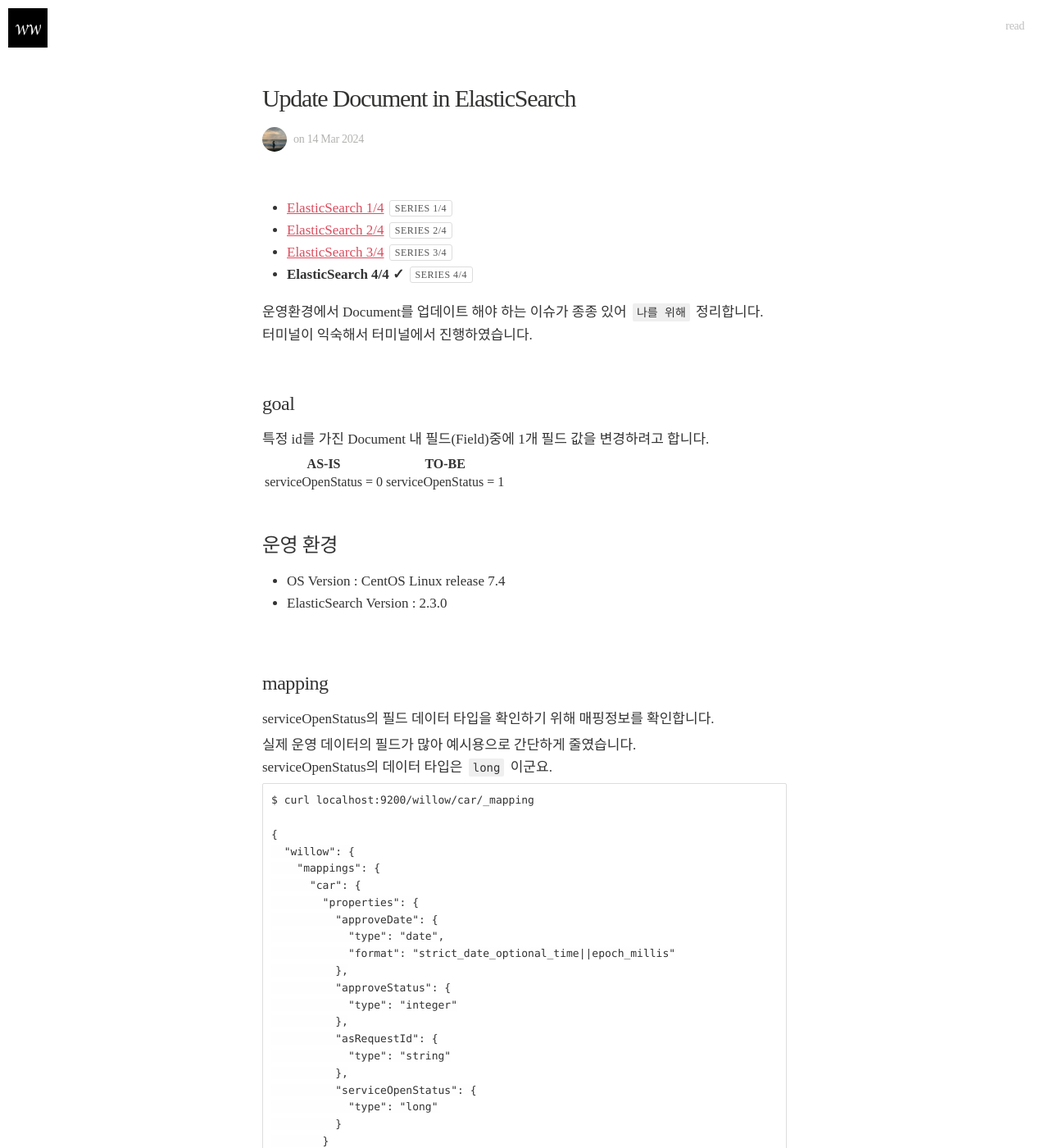
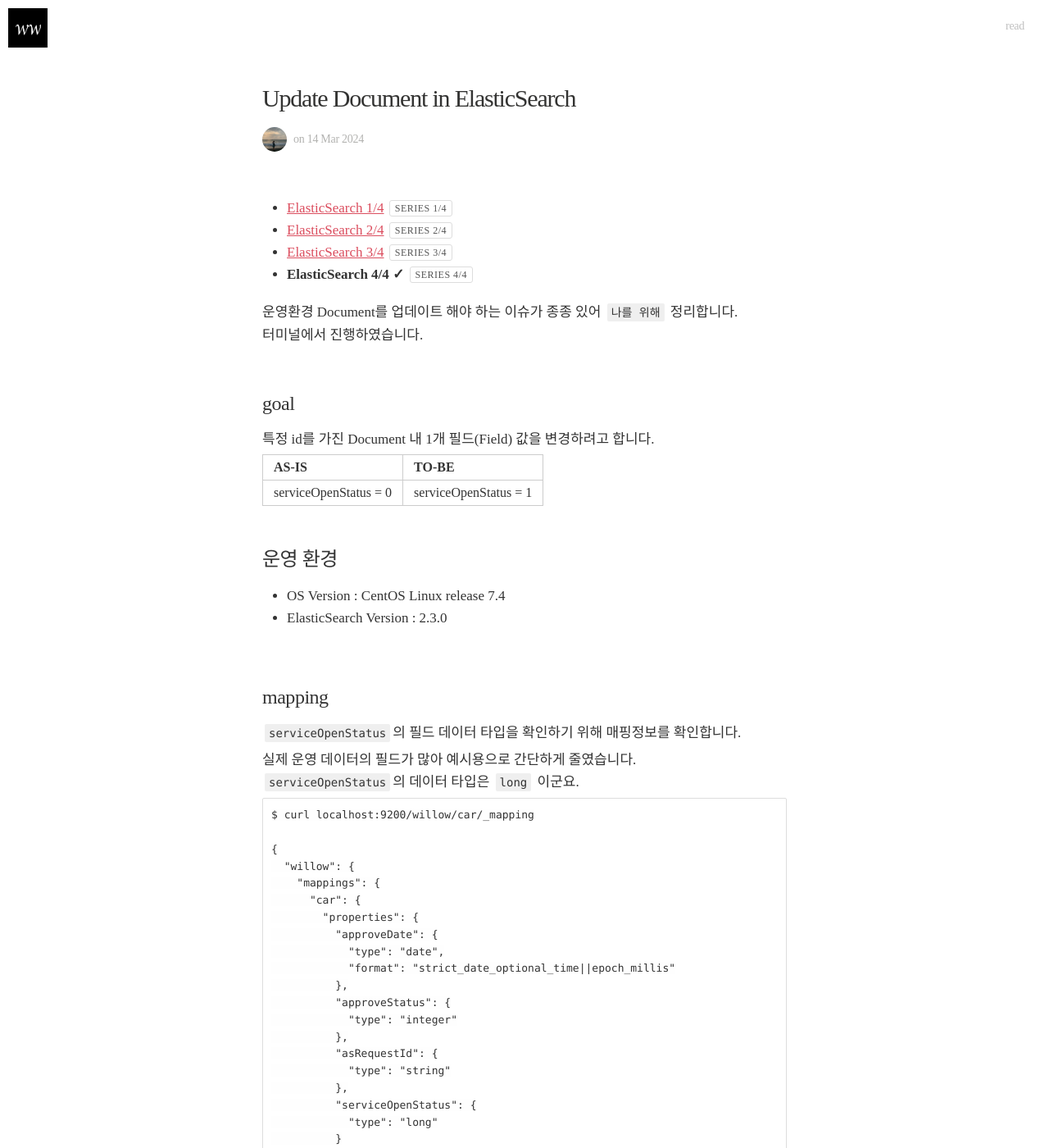
Before and after one commit to didalgus/didalgus.github.io, a Jekyll site: the page built from _posts/2024-03-14-ElasticSearch4.markdown, in a window 1280 px wide and 1400 px high. Shown: the whole window at 82% size. Built offline with Jekyll 4.4.1, drawn with Linux system fonts in a browser that asks for light colours; nearby versions of some CDN libraries; some web fonts are replaced; the table of contents is made by our own code; some of the changed text lies outside the part shown.

Commit message:
modify post ElasticSearch4

````diff
--- a/_posts/2024-03-14-ElasticSearch4.markdown
+++ b/_posts/2024-03-14-ElasticSearch4.markdown
@@ -18,13 +18,14 @@
 * **ElasticSearch 4/4 ✓**  <span class="series">SERIES 4/4</span>
 
 
-운영환경에서 Document를 업데이트 해야 하는 이슈가 종종 있어 `나를 위해` 정리합니다.
-터미널이 익숙해서 터미널에서 진행하였습니다.
+운영환경 Document를 업데이트 해야 하는 이슈가 종종 있어 `나를 위해` 정리합니다.
+터미널에서 진행하였습니다.
 
 ## goal
 
-특정 id를 가진 Document 내 필드(Field)중에 1개 필드 값을 변경하려고 합니다.
+특정 id를 가진 Document 내 1개 필드(Field) 값을 변경하려고 합니다.
 
+{:.table.table-key-value-60}
 | AS-IS | TO-BE  |
 | --- | --- |
 | serviceOpenStatus = 0  |  serviceOpenStatus = 1   |
@@ -38,10 +39,10 @@
 
 ## mapping
 
-serviceOpenStatus의 필드 데이터 타입을 확인하기 위해 매핑정보를 확인합니다.
+`serviceOpenStatus`의 필드 데이터 타입을 확인하기 위해 매핑정보를 확인합니다.
 
 실제 운영 데이터의 필드가 많아 예시용으로 간단하게 줄였습니다.
-serviceOpenStatus의 데이터 타입은 `long` 이군요.
+`serviceOpenStatus`의 데이터 타입은 `long` 이군요.
 ```
 $ curl localhost:9200/willow/car/_mapping
 
@@ -73,8 +74,8 @@
 ## Select
 
 변경하고자 하는 Document를 조회합니다.
-`_version` 은 49,
-`serviceOpenStatus` 의 값은 0 입니다.
+`_version` 은 `49`,
+`serviceOpenStatus` 의 값은 `0` 입니다.
 ```
 $ curl localhost:9200/willow/car/0023637E9830
 {
@@ -115,7 +116,12 @@
 serviceOpenStatus 의 값을 1로 변경한 후 POST 실행합니다.
 ```
 $ curl -X POST "localhost:9200/willow/car/0023637E9830" -d'
-{"approveDate": 1636507544404,"approveStatus": 2,"asRequestId": "","serviceOpenStatus":1}'
+{
+  "approveDate": 1636507544404,
+  "approveStatus": 2,
+  "asRequestId": "",
+  "serviceOpenStatus":1
+}'
 ```
 
 
@@ -124,8 +130,8 @@
 
 변경한 내용이 적용되었는지 확인합니다.
 
-`_version` 은 50,
-`serviceOpenStatus` 의 값은 1로 바뀌었네요.
+`_version` 은 `50`,
+`serviceOpenStatus` 의 값은 `1`로 바뀌었네요.
 ```
 $ curl localhost:9200/willow/car/0023637E9830
 {
````
